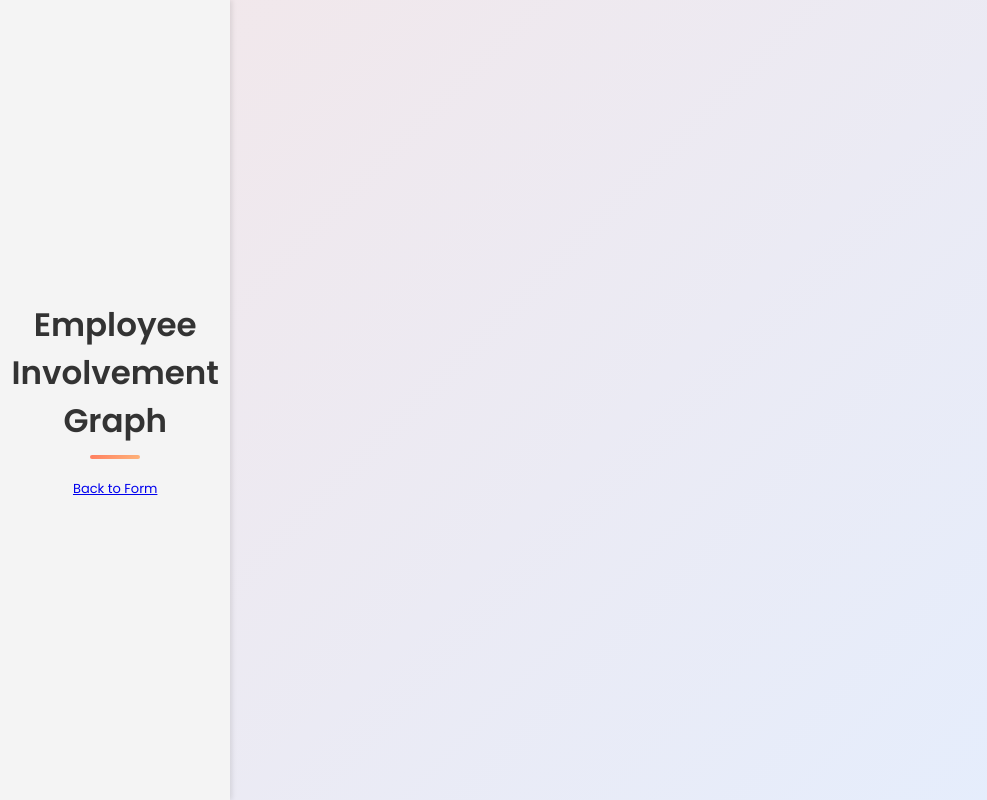
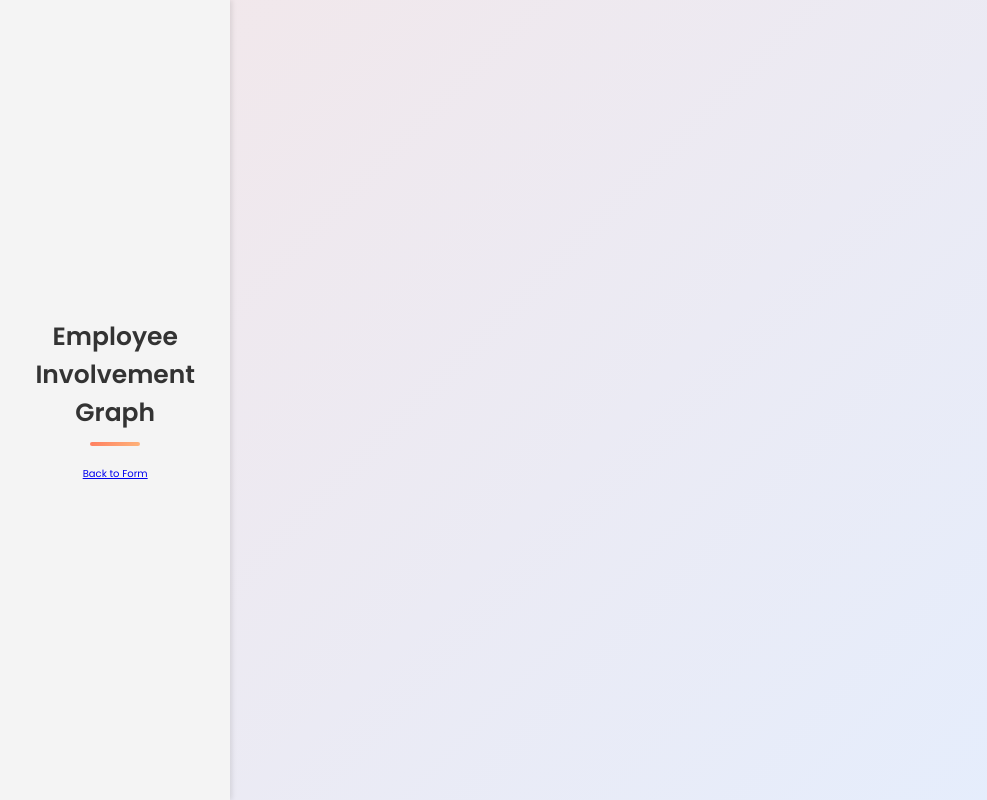
Before and after one commit to sshekhar2128/Volvo-CE-Project, a website: page public/graph.html in a window 1280 px wide. Shown: the top 800 px of the page, without its empty margins (0-987 px from the left). Drawn offline with nearby package versions, Linux system fonts and the light colour scheme; no server answers.

Commit message:
graphfullpage02

```diff
--- a/public/graph.html
+++ b/public/graph.html
@@ -27,7 +27,7 @@
             width: 70%;
         }
         .sidebar {
-            font-size: small;
+            font-size: x-small;
             display: flex;
             flex-direction: column;
             align-items: center;
```
